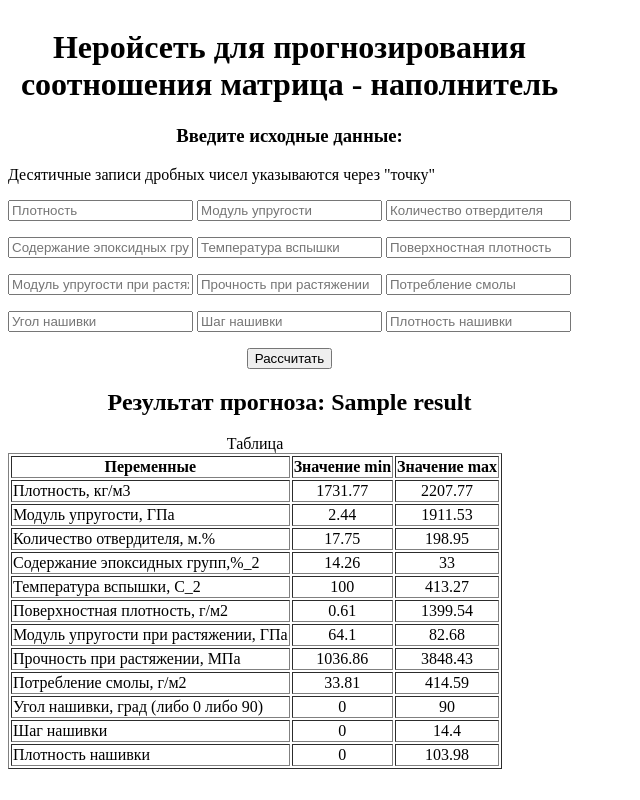
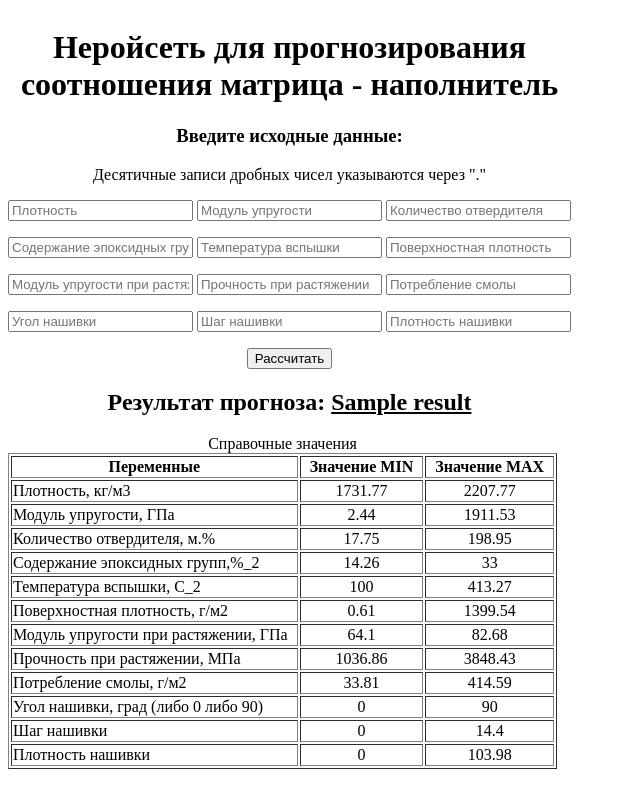
Before and after one commit to alexkomaro/DS, a Flask app: template templates/index.html in a window 1280 px wide. Shown: the whole page, without its empty margins (0-640 px from the left). Run offline with Flask 2, Linux system fonts and the light colour scheme; the template is opened without the code that fills it: most values are stand-ins (such as "Sample title", 1, 10 or a date in 2020).

Commit message:
app ready

```diff
--- a/app.py
+++ b/app.py
@@ -9,11 +9,11 @@ def compute():
     result = ''
     error = dict()
     if request.method == 'POST':
-        data = request.form
+        ds = request.form
         try:
-            data1 = {k:[float(v)] for k,v in data.items()}
+            df = {k:[float(v)] for k,v in ds.items()}
         except ValueError:
-            for k,v in data.items():
+            for k,v in ds.items():
                 try:
                     float(v)
                 except ValueError:
@@ -21,11 +21,11 @@ def compute():
                     error['value'] = v
                     break
         if not error:
-            input = pd.DataFrame(data=data1)
-            result = model.predict(input)[0][0]
+            input = pd.DataFrame(data=df)
+            result = model.predict(input).round(3)[0][0]
     return render_template('index.html', result=result, error=error)
 
 
 if __name__ == '__main__':
     model = load_model('model/model/')
-    app.run(host='localhost', port=8081)
+    app.run(host='localhost', port=8080)
--- a/static/style.css
+++ b/static/style.css
@@ -3,7 +3,7 @@ body {
 }
 form {
     left: 50%;
-    top: 20%;
+    top: 50%;
     display: table;
     align-items: center;
 }
--- a/templates/index.html
+++ b/templates/index.html
@@ -1,7 +1,7 @@
 <!DOCTYPE html>
 <html>
   <head>
-    <title>ВКР Комаров АС</title>
+    <title>ВКР (Комаров А.С.)</title>
     <link rel="stylesheet" href="{{ url_for('static', filename='style.css') }}">
   </head>
   <body>
@@ -15,7 +15,7 @@
         <h1 align="center">Неройсеть для прогнозирования <br> соотношения матрица - наполнитель</h1>
 
 		<h3 align="center">Введите исходные данные:</h3>
-	    <p align="left">Десятичные записи дробных чисел указываются через "точку"</p>
+	    <p align="center">Десятичные записи дробных чисел указываются через "."</p>
         <p> <input style='' type="text" placeholder="Плотность" name="Плотность, кг/м3">
         <input type="text" placeholder="Модуль упругости" name="Модуль упругости, ГПа">
         <input type="text" placeholder="Количество отвердителя" name="Количество отвердителя, м.%"></p>
@@ -30,13 +30,13 @@
         <input type="text" placeholder="Плотность нашивки" name="Плотность нашивки"></p>
         <p><button type="submit" href="/">Рассчитать</button></p>
 
-		  <h2>Результат прогноза: {{result}}</h2>
+		  <h2>Результат прогноза: <u>{{result}}</u></h2>
 		  <table border="1">
-		  <caption>Таблица </caption>
+		  <caption>Справочные значения</caption>
    <tr>
     <th>Переменные</th>
-    <th>Значение min</th>
-    <th>Значение max</th>
+    <th>&nbsp Значение MIN &nbsp</th>
+    <th>&nbsp Значение MAX &nbsp</th>
    </tr>
    <tr><td align="left">Плотность, кг/м3</td><td>1731.77</td><td>2207.77</td></tr>
    <tr><td align="left">Модуль упругости, ГПа</td><td>2.44</td><td>1911.53</td></tr>
@@ -44,7 +44,7 @@
    <tr><td align="left">Содержание эпоксидных групп,%_2</td><td>14.26</td><td>33</td></tr>
    <tr><td align="left">Температура вспышки, С_2</td><td>100</td><td>413.27</td></tr>
    <tr><td align="left">Поверхностная плотность, г/м2</td><td>0.61</td><td>1399.54</td></tr>
-   <tr><td align="left">Модуль упругости при растяжении, ГПа</td><td>64.1</td><td>82.68</td></tr>
+   <tr><td align="left">Модуль упругости при растяжении, ГПа &nbsp</td><td>64.1</td><td>82.68</td></tr>
    <tr><td align="left">Прочность при растяжении, МПа</td><td>1036.86</td><td>3848.43</td></tr>
    <tr><td align="left">Потребление смолы, г/м2</td><td>33.81	</td><td>414.59</td></tr>
    <tr><td align="left">Угол нашивки, град (либо 0 либо 90)</td><td>0</td><td>90</td></tr>
@@ -52,7 +52,7 @@
    <tr><td align="left">Плотность нашивки</td><td>0</td><td>103.98</td></tr>
 
         {% if error %}
-        <h2><font color="red">Ошибка ввода переменной, введите число</h2>
+        <h2><font color="red">Ошибка ввода, введите число</h2>
         {% endif %}
 
       </div>
```
